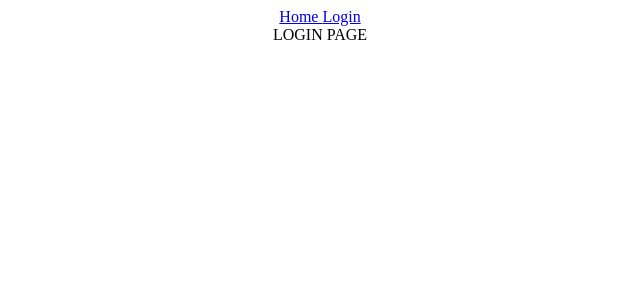
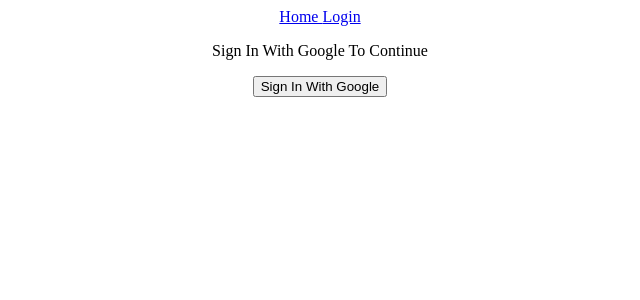
Before and after one commit to mateuscondefeitosa/Little_REACT-FIREBASE_Project, a React (Create React App) app: page /login in a window 1280 px wide. Shown: the top 300 px of the page, without its empty margins (320-960 px from the left). Built offline with nearby package versions, Linux system fonts and the light colour scheme; no server answers.

Commit message:
Login & Logout

```diff
--- a/package.json
+++ b/package.json
@@ -13,6 +13,7 @@
     "firebase": "^9.9.4",
     "react": "^18.2.0",
     "react-dom": "^18.2.0",
+    "react-firebase-hooks": "^5.0.3",
     "react-router-dom": "^6.4.0",
     "react-scripts": "5.0.1",
     "typescript": "^4.8.3",
--- a/src/components/navbar.tsx
+++ b/src/components/navbar.tsx
@@ -1,11 +1,29 @@
-import { Link } from 'react-router-dom'
-
+import { Link } from 'react-router-dom';
+import { auth } from '../config/firebase';
+import { useAuthState } from 'react-firebase-hooks/auth';
+import { signOut } from 'firebase/auth'
 
 export const Navbar = () => {
+    const [user] = useAuthState(auth);
+
+    const logOut = async () => {
+        await signOut(auth);
+    }
+
     return (
         <div>
             <Link to="/"> Home </Link>
             <Link to="/login"> Login </Link>
+
+            <div>
+                {user && (
+                    <>
+                        <p>{user?.displayName}</p>
+                        <img src={user?.photoURL || ""} width="100" height="100"/>
+                        <button onClick={logOut}> Log Out</button>
+                    </>
+                )}
+            </div>
         </div>
     );
 }
--- a/src/pages/home.tsx
+++ b/src/pages/home.tsx
@@ -1,3 +1,3 @@
 export const Home = () => {
-    return <div>HOME-PAGE 8=================================D</div>;
+    return <div>HOME-PAGE</div>;
 }
--- a/src/pages/login.tsx
+++ b/src/pages/login.tsx
@@ -1,3 +1,20 @@
+import {auth, provider } from '../config/firebase';
+import { signInWithPopup } from 'firebase/auth';
+import { useNavigate } from 'react-router-dom';
+
+
 export const Login = () => {
-    return <div>LOGIN PAGE</div>
+    const navigate = useNavigate();
+
+    const signInWithGoogle = async () => {
+        const result = await signInWithPopup(auth, provider);
+        navigate("/");
+    }
+
+    return (
+        <div>
+            <p>Sign In With Google To Continue</p>
+            <button onClick={signInWithGoogle}>Sign In With Google</button>
+        </div>
+    );
 }
```
Also changed, not shown: 1 other file (tests, documents, lock files or other folders).
